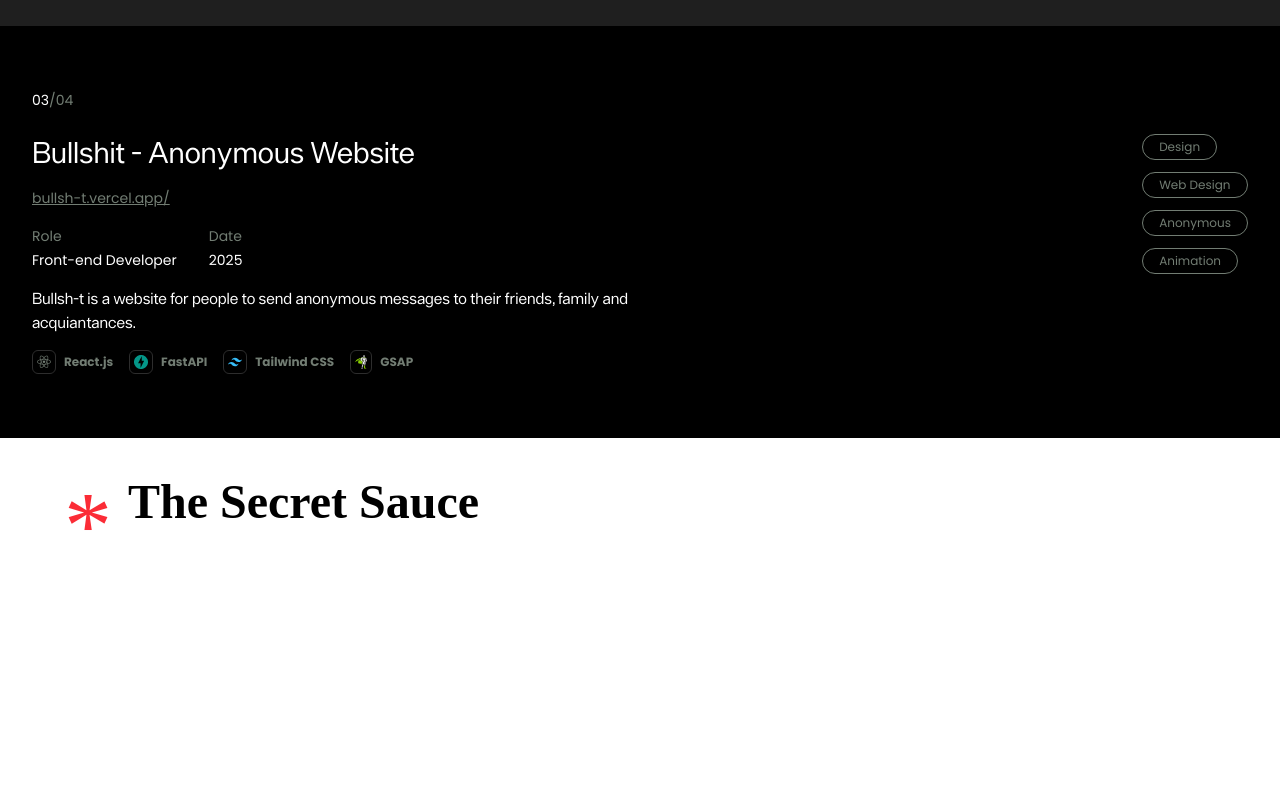
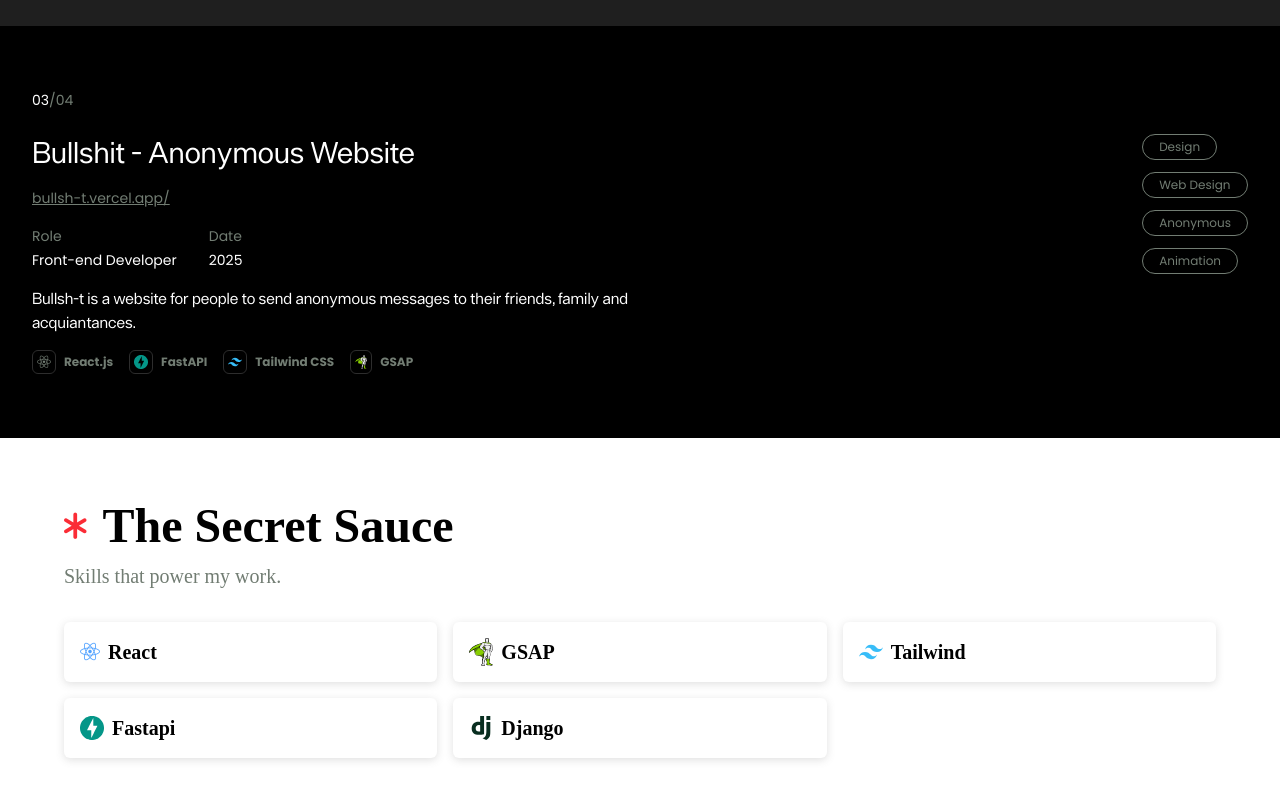
Before and after one commit to Hardy101/Eghosa, a React (Vite) app: page / in a window 1280 px wide. Shown: the part 1732-2532 px from the top of the page. Before the commit the page ends 2362 px from the top, so only its background shows below. Built offline with nearby package versions, Linux system fonts and the light colour scheme; a web font is replaced by a local one.

Commit message:
feat: update Skills component with new skills list and enhanced layout

```diff
--- a/src/App.css
+++ b/src/App.css
@@ -55,6 +55,9 @@
   box-shadow: rgba(0, 0, 0, 0.4) 0px 2px 4px,
     rgba(0, 0, 0, 0.3) 0px 0px 0px -3px, rgba(0, 0, 0, 0.2) 0px -3px 0px inset;
 }
+.bs-3 {
+  box-shadow: rgba(99, 99, 99, 0.2) 0px 2px 8px 0px;
+}
 .bg-gradient-1 {
   background: rgb(255, 255, 255);
   background: linear-gradient(
--- a/src/components/skills.tsx
+++ b/src/components/skills.tsx
@@ -1,14 +1,39 @@
 import { icons } from "../constants/media";
 
 const Skills = () => {
+  const skills = [
+    {
+      txt: "React",
+      icontype: "flaticon",
+      src: "fa-brands fa-react my-auto text-blue-400",
+    },
+    { txt: "GSAP", icontype: "svg", src: icons.gsap },
+    { txt: "Tailwind", icontype: "svg", src: icons.tailwind },
+    { txt: "Fastapi", icontype: "svg", src: icons.fastapi },
+    { txt: "Django", icontype: "svg", src: icons.django },
+  ];
   return (
     <section className="relative z-30 skills bg-white">
-      <div className="px-8 md:px-16 py-10 font-proxima">
-        <h2 className="text-5xl w-2/5 flex gap-4">
-          <span className="text-8xl text-red-500">*</span>
+      <div className="px-8 md:px-16 py-16 font-proxima">
+        <h2 className="text-5xl flex gap-4">
+          <i className="fa-solid fa-asterisk text-red-500 my-auto text-3xl"></i>
           <span className="font-bold font-proxima">The Secret Sauce</span>
         </h2>
-        <ul className="flex justify-around mt-4 text-3xl font-bold">
+        <p className="text-grey-2 text-xl mt-3">Skills that power my work.</p>
+        <ul className="grid grid-cols-2 md:grid-cols-3 gap-4 mx-auto justify-around mt-8 text-xl font-bold">
+          {skills.map(({ txt, icontype, src }, idx) => (
+            <li
+              key={idx}
+              className="bs-3 p-4 rounded-md inline-flex items-center gap-2 my-auto"
+            >
+              {icontype == "flaticon" ? (
+                <i className={src}></i>
+              ) : (
+                <img src={src} alt={`${txt} logo`} className="w-6" />
+              )}
+              <span>{txt}</span>
+            </li>
+          ))}
           {/* <li>Django</li>
           <li>FastAPI</li>
           <li>Tailwindcss</li>
```
